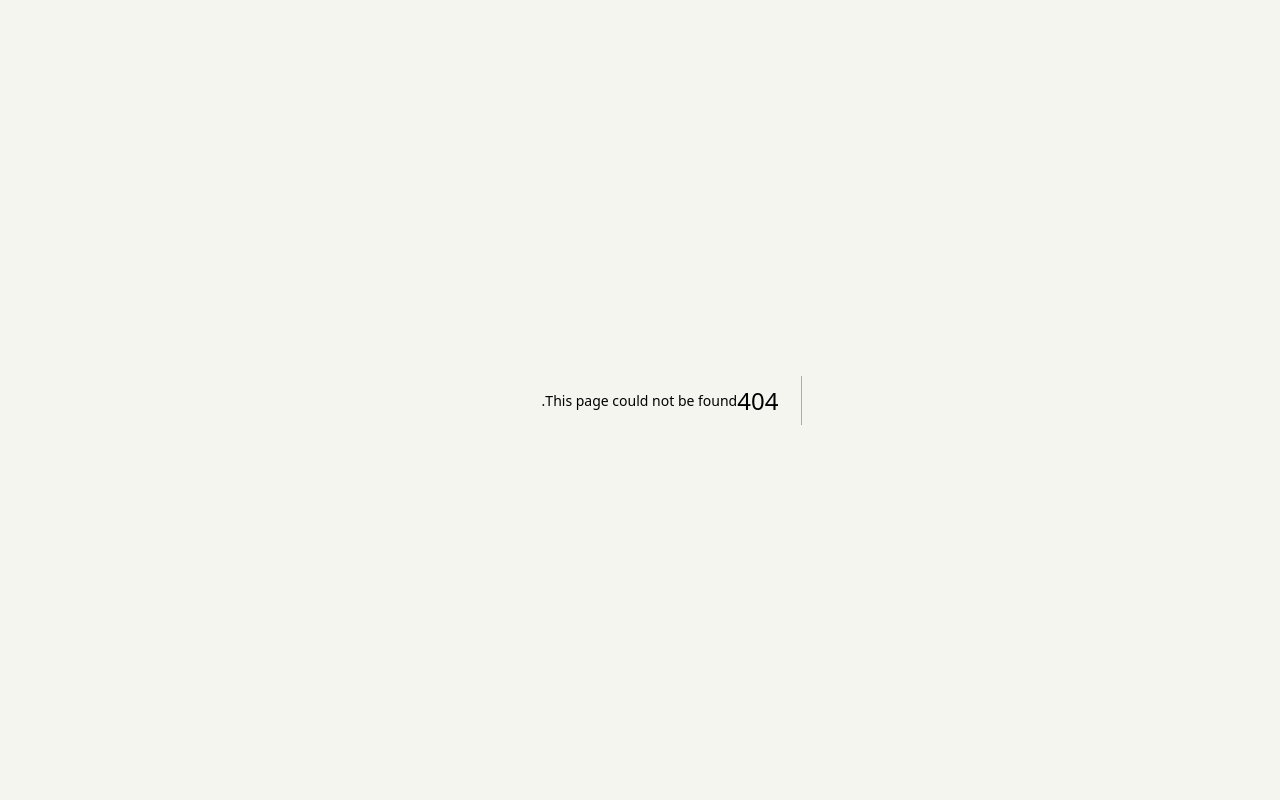
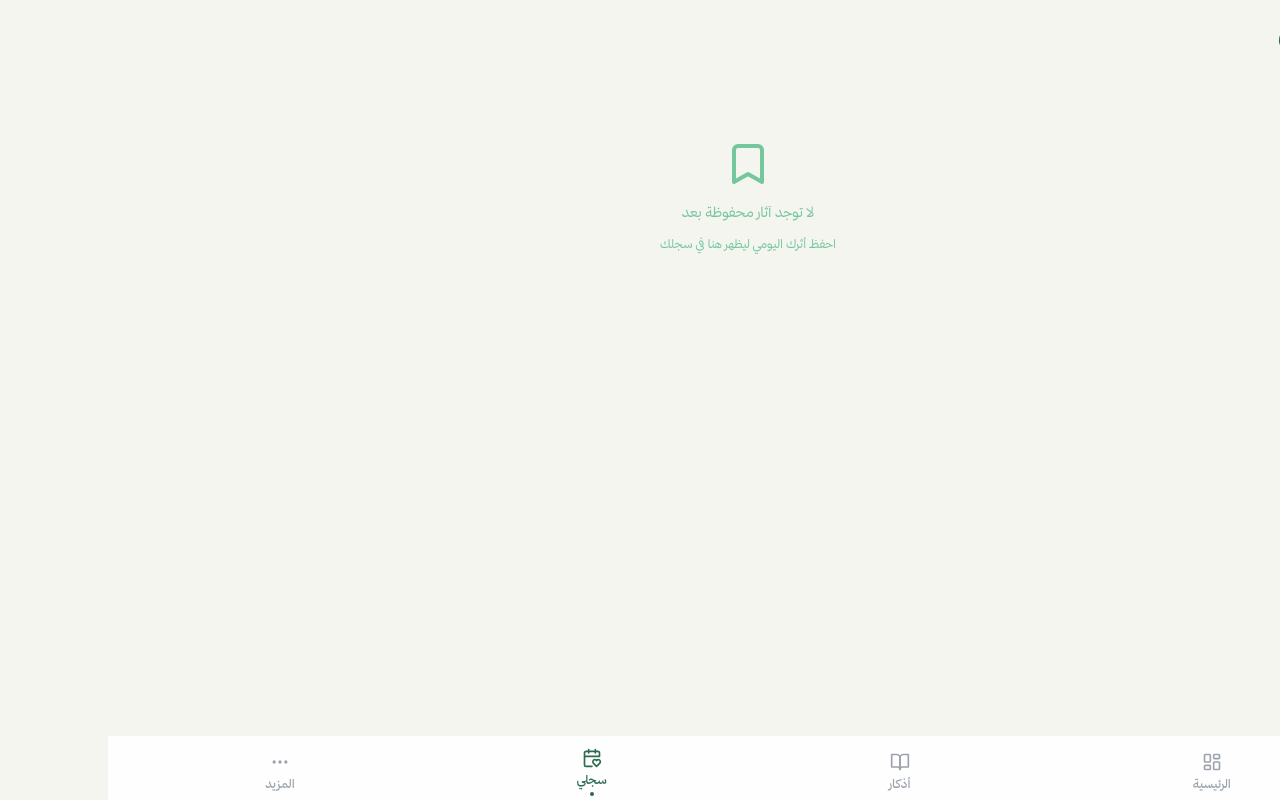
Before and after one commit to faheemappsa/athar, a Next.js app: page /journal in a window 1280 px wide. Before the commit this address had no page. Built offline with nearby package versions, Linux system fonts and the light colour scheme.

Commit message:
Create page.tsx

```diff
--- /dev/null
+++ b/src/app/journal/page.tsx
@@ -0,0 +1,99 @@
+"use client";
+
+import { useState, useEffect } from "react";
+import { CalendarHeart, Loader2, Bookmark, Trash2 } from "lucide-react";
+import BottomNav from "@/components/BottomNav";
+import type { AtharItem } from "@/lib/api";
+
+interface JournalEntry {
+  date: string;
+  athar: AtharItem;
+}
+
+export default function JournalPage() {
+  const [entries, setEntries] = useState<JournalEntry[]>([]);
+  const [loading, setLoading] = useState(true);
+
+  const loadEntries = () => {
+    setLoading(true);
+    try {
+      const saved = localStorage.getItem("athar-saved");
+      const parsed: AtharItem[] = saved ? JSON.parse(saved) : [];
+      const journal: JournalEntry[] = parsed.map((item, index) => ({
+        date: new Date(Date.now() - index * 86400000).toLocaleDateString("ar-SA", {
+          year: "numeric",
+          month: "long",
+          day: "numeric",
+        }),
+        athar: item,
+      }));
+      setEntries(journal);
+    } catch (e) {
+      console.error("خطأ في قراءة السجل:", e);
+    }
+    setLoading(false);
+  };
+
+  useEffect(() => {
+    loadEntries();
+  }, []);
+
+  const handleClear = () => {
+    localStorage.removeItem("athar-saved");
+    setEntries([]);
+  };
+
+  return (
+    <main className="min-h-screen pb-28 bg-athar-bg">
+      {/* Header */}
+      <header className="flex items-center justify-between p-4">
+        <div className="flex items-center gap-2">
+          <CalendarHeart className="w-6 h-6 text-athar-primary" />
+          <h1 className="text-2xl font-bold text-athar-primary">سجلي</h1>
+        </div>
+        {entries.length > 0 && (
+          <button
+            onClick={handleClear}
+            className="p-2 rounded-full bg-white/80 shadow-sm"
+            title="مسح السجل"
+          >
+            <Trash2 className="w-5 h-5 text-red-500" />
+          </button>
+        )}
+      </header>
+
+      <section className="px-4 py-2 space-y-4">
+        {loading ? (
+          <div className="flex justify-center py-12">
+            <Loader2 className="w-8 h-8 text-athar-primary animate-spin" />
+          </div>
+        ) : entries.length === 0 ? (
+          <div className="text-center py-16 space-y-3">
+            <Bookmark className="w-12 h-12 text-athar-muted mx-auto" />
+            <p className="text-athar-muted text-sm">لا توجد آثار محفوظة بعد</p>
+            <p className="text-xs text-athar-muted">
+              احفظ أثرك اليومي ليظهر هنا في سجلك
+            </p>
+          </div>
+        ) : (
+          entries.map((entry, index) => (
+            <div key={index} className="athar-card space-y-2">
+              <div className="flex items-center justify-between">
+                <span className="text-xs text-athar-muted">{entry.date}</span>
+                <span className="text-xs bg-athar-primary/10 text-athar-primary px-2 py-0.5 rounded-full">
+                  {entry.athar.category}
+                </span>
+              </div>
+              <p className="text-base font-medium text-athar-text leading-relaxed">
+                {entry.athar.text}
+              </p>
+              <p className="text-xs text-athar-muted">— {entry.athar.source}</p>
+            </div>
+          ))
+        )}
+      </section>
+
+      <BottomNav />
+    </main>
+  );
+}
```
